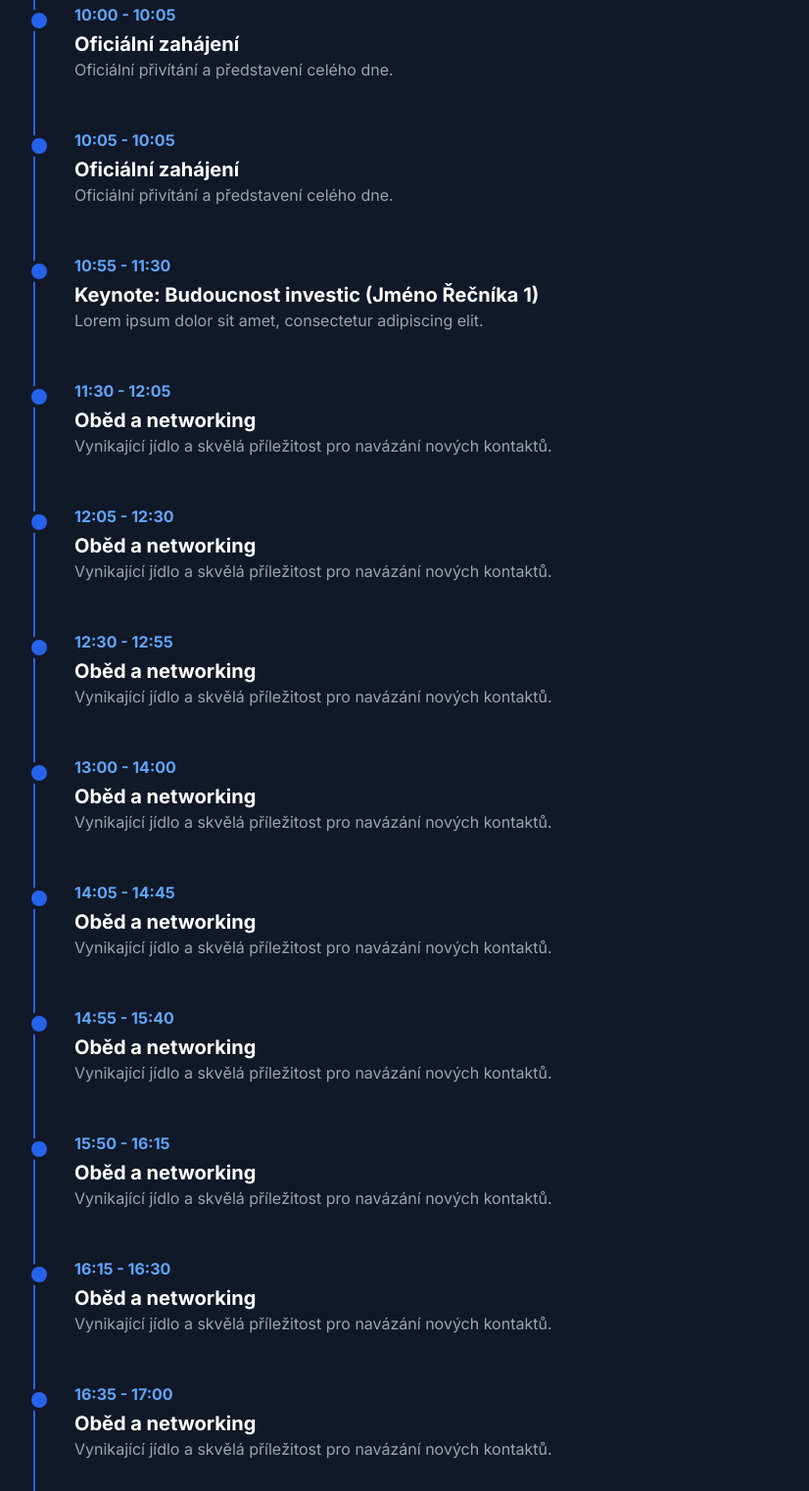
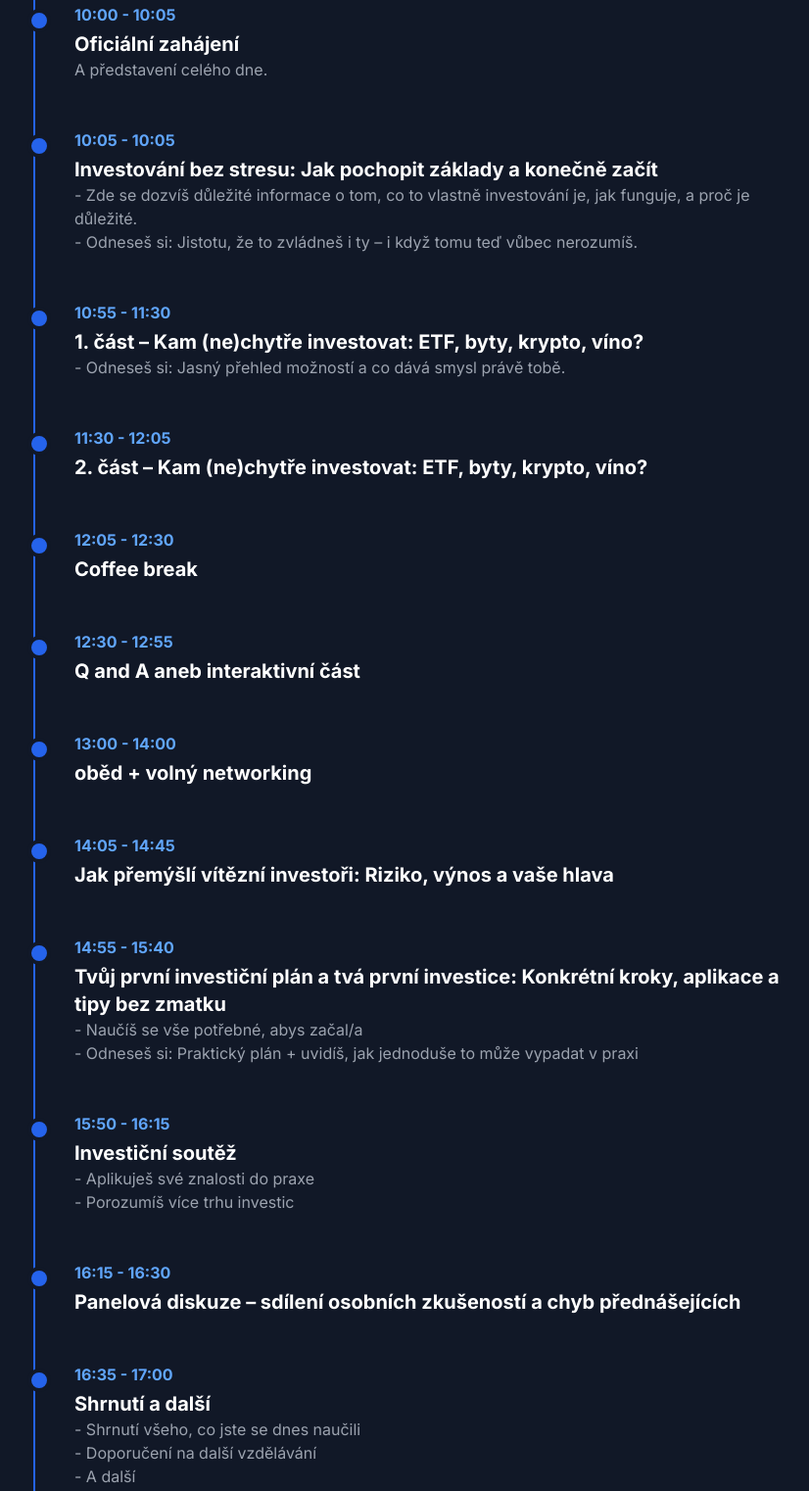
Before and after one commit to filipv1/dodievents, a plain HTML site: page investicni-revoluce.html in a window 1280 px wide. Shown: the part 4543-6065 px from the top of the page at 98% size, without its empty margins (222-1048 px from the left). Drawn offline with nearby package versions, Linux system fonts and the light colour scheme.

Commit message:
Add files via upload

```diff
--- a/investicni-revoluce.html
+++ b/investicni-revoluce.html
@@ -264,7 +264,7 @@ nové kontakty a třeba i najít parťáka pro své investiční začátky..</p>
         <!-- ======================================= -->
         <section id="schedule" class="py-20 md:py-32">
             <div class="container mx-auto px-6">
-                <h2 class="section-title animate-on-scroll text-4xl md:text-5xl font-black mb-4">Harmonogram <span class="accent-gradient-text">akce</span></h2>
+                <h2 class="section-title animate-on-scroll text-4xl md:text-5xl font-black mb-4">Program <span class="accent-gradient-text">akce</span></h2>
                 <div class="max-w-3xl mx-auto animate-on-scroll">
                     <div class="relative border-l-2 border-blue-600 space-y-12 pl-10">
                         <div class="relative">
@@ -277,73 +277,72 @@ nové kontakty a třeba i najít parťáka pro své investiční začátky..</p>
                            <div class="absolute -left-[48px] top-1.5 h-6 w-6 rounded-full bg-blue-600 border-4 border-gray-900"></div>
                             <p class="text-blue-400 font-bold">10:00 - 10:05</p>
                             <h3 class="text-xl font-bold text-white mt-1">Oficiální zahájení</h3>
-                             <p class="text-gray-400">Oficiální přivítání a představení celého dne.</p>
+                             <p class="text-gray-400">A představení celého dne.</p>
                         </div>
                         <div class="relative">
                            <div class="absolute -left-[48px] top-1.5 h-6 w-6 rounded-full bg-blue-600 border-4 border-gray-900"></div>
                             <p class="text-blue-400 font-bold">10:05 - 10:05</p>
-                            <h3 class="text-xl font-bold text-white mt-1">Oficiální zahájení</h3>
-                             <p class="text-gray-400">Oficiální přivítání a představení celého dne.</p>
+                            <h3 class="text-xl font-bold text-white mt-1">Investování bez stresu: Jak pochopit základy a konečně začít</h3>
+                             <p class="text-gray-400">- Zde se dozvíš důležité informace o tom, co to vlastně investování je, jak funguje, a proč je
+důležité.</p>
+<p class="text-gray-400">- Odneseš si: Jistotu, že to zvládneš i ty – i když tomu teď vůbec nerozumíš.</p>
                         </div>
                         <div class="relative">
                            <div class="absolute -left-[48px] top-1.5 h-6 w-6 rounded-full bg-blue-600 border-4 border-gray-900"></div>
                             <p class="text-blue-400 font-bold">10:55 - 11:30</p>
-                            <h3 class="text-xl font-bold text-white mt-1">Keynote: Budoucnost investic (Jméno Řečníka 1)</h3>
-                             <p class="text-gray-400">Lorem ipsum dolor sit amet, consectetur adipiscing elit.</p>
+                            <h3 class="text-xl font-bold text-white mt-1">1. část – Kam (ne)chytře investovat: ETF, byty, krypto, víno?</h3>
+                             <p class="text-gray-400">- Odneseš si: Jasný přehled možností a co dává smysl právě tobě.</p>
                         </div>
                         <div class="relative">
                            <div class="absolute -left-[48px] top-1.5 h-6 w-6 rounded-full bg-blue-600 border-4 border-gray-900"></div>
                             <p class="text-blue-400 font-bold">11:30 - 12:05</p>
-                            <h3 class="text-xl font-bold text-white mt-1">Oběd a networking</h3>
-                             <p class="text-gray-400">Vynikající jídlo a skvělá příležitost pro navázání nových kontaktů.</p>
+                            <h3 class="text-xl font-bold text-white mt-1">2. část – Kam (ne)chytře investovat: ETF, byty, krypto, víno?</h3>
                         </div>
                         <div class="relative">
                            <div class="absolute -left-[48px] top-1.5 h-6 w-6 rounded-full bg-blue-600 border-4 border-gray-900"></div>
                             <p class="text-blue-400 font-bold">12:05 - 12:30</p>
-                            <h3 class="text-xl font-bold text-white mt-1">Oběd a networking</h3>
-                             <p class="text-gray-400">Vynikající jídlo a skvělá příležitost pro navázání nových kontaktů.</p>
+                            <h3 class="text-xl font-bold text-white mt-1">Coffee break</h3>
                         </div>
                         <div class="relative">
                            <div class="absolute -left-[48px] top-1.5 h-6 w-6 rounded-full bg-blue-600 border-4 border-gray-900"></div>
                             <p class="text-blue-400 font-bold">12:30 - 12:55</p>
-                            <h3 class="text-xl font-bold text-white mt-1">Oběd a networking</h3>
-                             <p class="text-gray-400">Vynikající jídlo a skvělá příležitost pro navázání nových kontaktů.</p>
-                        </div>
+                            <h3 class="text-xl font-bold text-white mt-1">Q and A aneb interaktivní část</h3>                        </div>
                         <div class="relative">
                            <div class="absolute -left-[48px] top-1.5 h-6 w-6 rounded-full bg-blue-600 border-4 border-gray-900"></div>
                             <p class="text-blue-400 font-bold">13:00 - 14:00</p>
-                            <h3 class="text-xl font-bold text-white mt-1">Oběd a networking</h3>
-                             <p class="text-gray-400">Vynikající jídlo a skvělá příležitost pro navázání nových kontaktů.</p>
-                        </div>
+                            <h3 class="text-xl font-bold text-white mt-1">oběd + volný networking</h3>                        </div>
                         <div class="relative">
                            <div class="absolute -left-[48px] top-1.5 h-6 w-6 rounded-full bg-blue-600 border-4 border-gray-900"></div>
                             <p class="text-blue-400 font-bold">14:05 - 14:45</p>
-                            <h3 class="text-xl font-bold text-white mt-1">Oběd a networking</h3>
-                             <p class="text-gray-400">Vynikající jídlo a skvělá příležitost pro navázání nových kontaktů.</p>
-                        </div>
+                            <h3 class="text-xl font-bold text-white mt-1">Jak přemýšlí vítězní investoři: Riziko, výnos a vaše hlava</h3>                        </div>
                         <div class="relative">
                            <div class="absolute -left-[48px] top-1.5 h-6 w-6 rounded-full bg-blue-600 border-4 border-gray-900"></div>
                             <p class="text-blue-400 font-bold">14:55 - 15:40</p>
-                            <h3 class="text-xl font-bold text-white mt-1">Oběd a networking</h3>
-                             <p class="text-gray-400">Vynikající jídlo a skvělá příležitost pro navázání nových kontaktů.</p>
+                            <h3 class="text-xl font-bold text-white mt-1">Tvůj první investiční plán a tvá první investice: Konkrétní kroky, aplikace a tipy bez
+zmatku</h3>
+                             <p class="text-gray-400">- Naučíš se vše potřebné, abys začal/a</p>
+                             <p class="text-gray-400">- Odneseš si: Praktický plán + uvidíš, jak jednoduše to může vypadat v praxi</p>
                         </div>
                         <div class="relative">
                            <div class="absolute -left-[48px] top-1.5 h-6 w-6 rounded-full bg-blue-600 border-4 border-gray-900"></div>
                             <p class="text-blue-400 font-bold">15:50 - 16:15</p>
-                            <h3 class="text-xl font-bold text-white mt-1">Oběd a networking</h3>
-                             <p class="text-gray-400">Vynikající jídlo a skvělá příležitost pro navázání nových kontaktů.</p>
+                            <h3 class="text-xl font-bold text-white mt-1">Investiční soutěž</h3>
+                             <p class="text-gray-400">- Aplikuješ své znalosti do praxe</p>
+                                                          <p class="text-gray-400">- Porozumíš více trhu investic</p>
+
                         </div>
                         <div class="relative">
                            <div class="absolute -left-[48px] top-1.5 h-6 w-6 rounded-full bg-blue-600 border-4 border-gray-900"></div>
                             <p class="text-blue-400 font-bold">16:15 - 16:30</p>
-                            <h3 class="text-xl font-bold text-white mt-1">Oběd a networking</h3>
-                             <p class="text-gray-400">Vynikající jídlo a skvělá příležitost pro navázání nových kontaktů.</p>
+                            <h3 class="text-xl font-bold text-white mt-1">Panelová diskuze – sdílení osobních zkušeností a chyb přednášejících</h3>
                         </div>
                         <div class="relative">
                            <div class="absolute -left-[48px] top-1.5 h-6 w-6 rounded-full bg-blue-600 border-4 border-gray-900"></div>
                             <p class="text-blue-400 font-bold">16:35 - 17:00</p>
-                            <h3 class="text-xl font-bold text-white mt-1">Oběd a networking</h3>
-                             <p class="text-gray-400">Vynikající jídlo a skvělá příležitost pro navázání nových kontaktů.</p>
+                            <h3 class="text-xl font-bold text-white mt-1">Shrnutí a další</h3>
+                             <p class="text-gray-400">- Shrnutí všeho, co jste se dnes naučili</p>
+                             <p class="text-gray-400">- Doporučení na další vzdělávání</p>
+                             <p class="text-gray-400">- A další</p>
                         </div>
                         <div class="relative">
                            <div class="absolute -left-[48px] top-1.5 h-6 w-6 rounded-full bg-blue-600 border-4 border-gray-900"></div>
```
